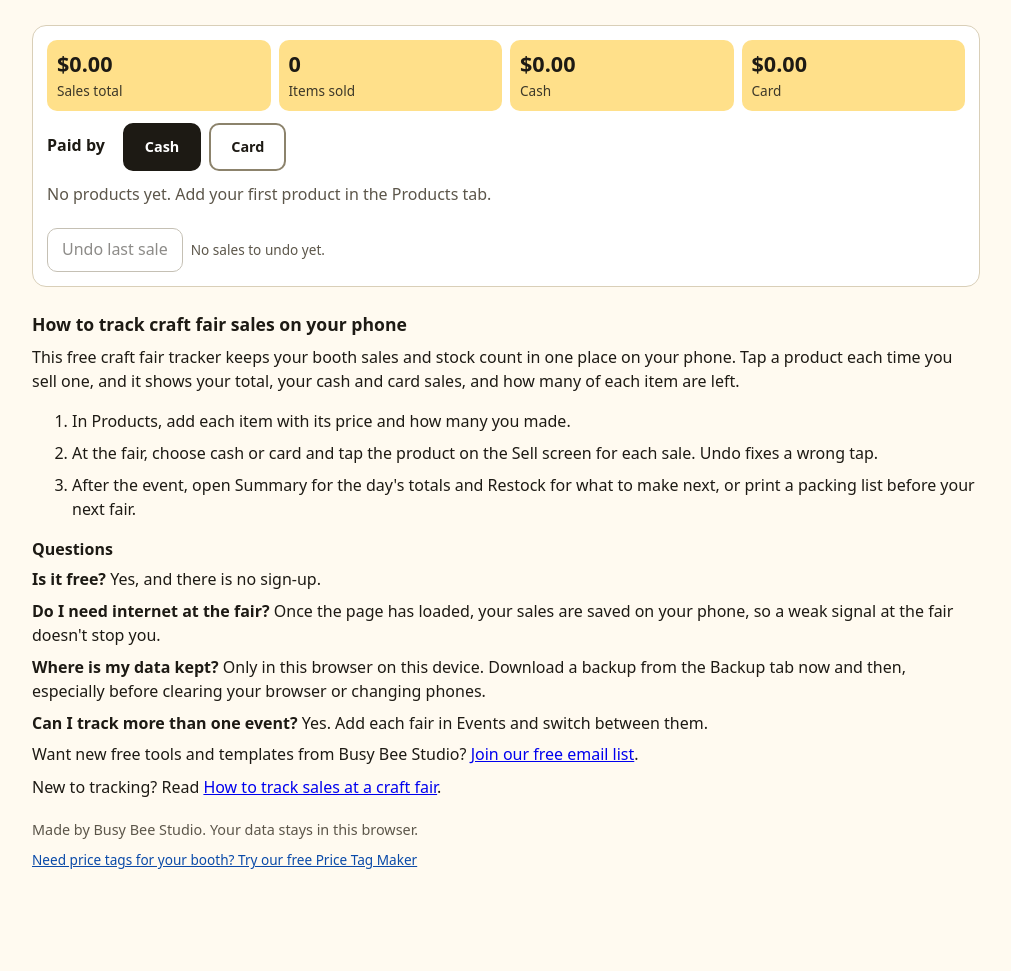
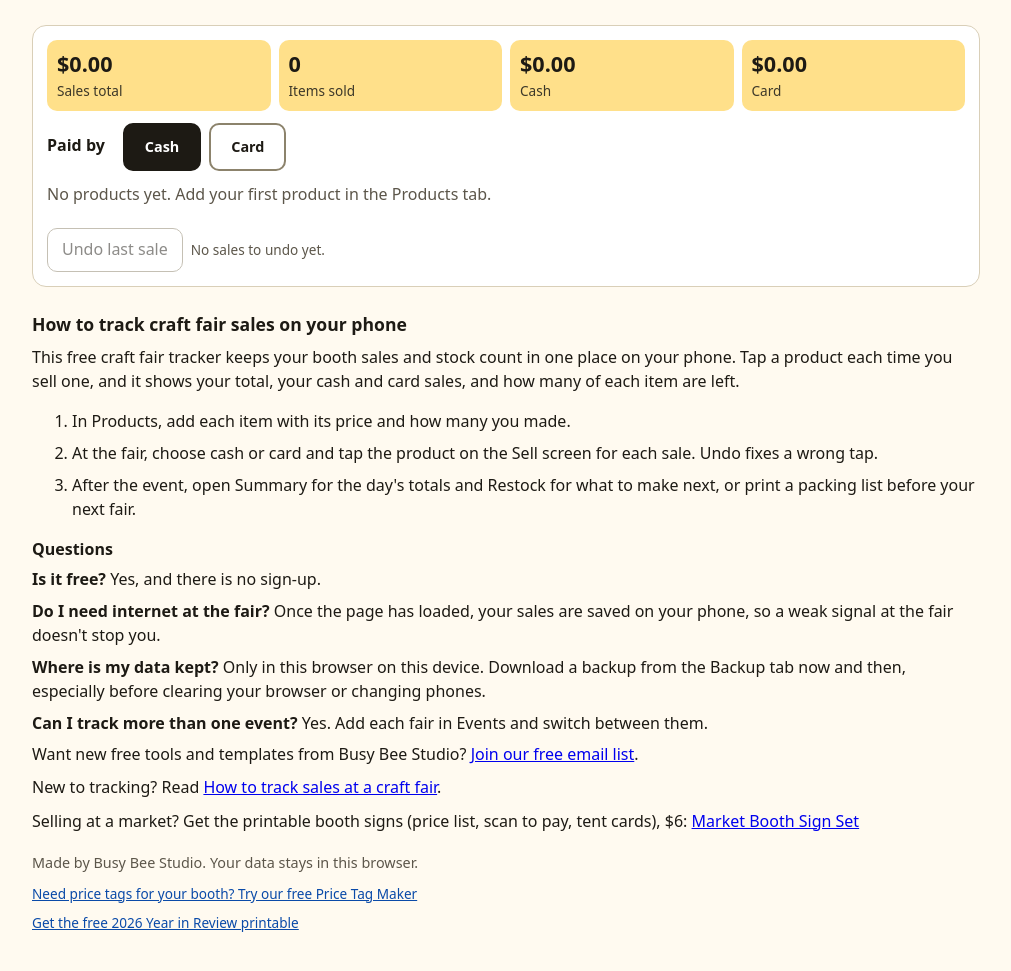
Before and after one commit to busybeestudio/busybeestudio.github.io, a plain HTML site: page tools/craft-fair-tracker/index.html in a window 1280 px wide. Shown: the part 251-1222 px from the top of the page, without its empty margins (134-1145 px from the left). Before the commit the page ends 1163 px from the top, so only its background shows below. Drawn offline with Linux system fonts and the light colour scheme.

Commit message:
Craft Fair Tracker: free Year in Review link in footer, booth sign set line

```diff
--- a/tools/craft-fair-tracker/index.html
+++ b/tools/craft-fair-tracker/index.html
@@ -139,9 +139,11 @@ footer a{color:#0a4aa8}
 </section>
 <p>Want new free tools and templates from Busy Bee Studio? <a href="https://busybeestudio.beehiiv.com/?utm_source=website&amp;utm_medium=tool&amp;utm_campaign=email-signup">Join our free email list</a>.</p>
 <p>New to tracking? Read <a href="https://busybeestudio.github.io/guides/how-to-track-sales-at-a-craft-fair/?utm_source=website&amp;utm_medium=tool&amp;utm_campaign=craft-fair-sales-guide">How to track sales at a craft fair</a>.</p>
+<p>Selling at a market? Get the printable booth signs (price list, scan to pay, tent cards), $6: <a href="https://busybeestudios.gumroad.com/l/craft-fair-booth-signs?utm_source=website&amp;utm_medium=tool&amp;utm_campaign=market-booth-sign-set" rel="noopener">Market Booth Sign Set</a></p>
 <footer>
  <p id="f-made"></p>
  <p class="small tool-link"><a id="f-link" href="https://busybeestudio.github.io/tools/price-tag-maker/" rel="noopener"></a></p>
+ <p class="small tool-link"><a href="https://busybeestudios.gumroad.com/l/2026-year-in-review?utm_source=web&amp;utm_medium=crosssell&amp;utm_campaign=year-in-review-2026" rel="noopener">Get the free 2026 Year in Review printable</a></p>
 </footer>
 </div>
 <script>
```
